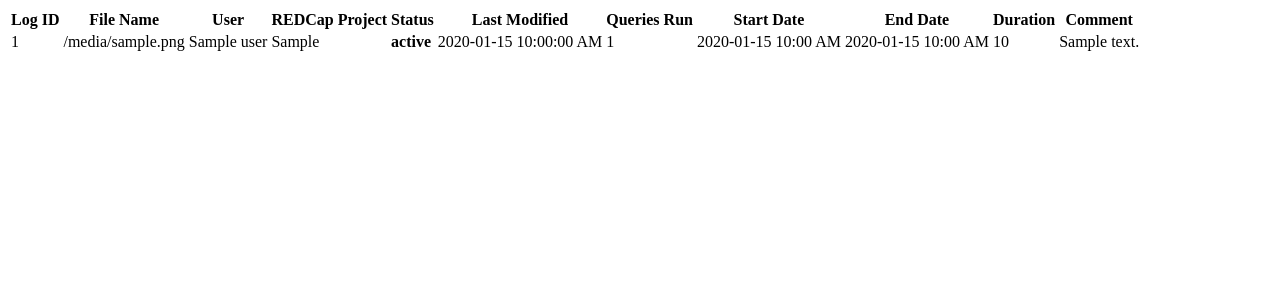
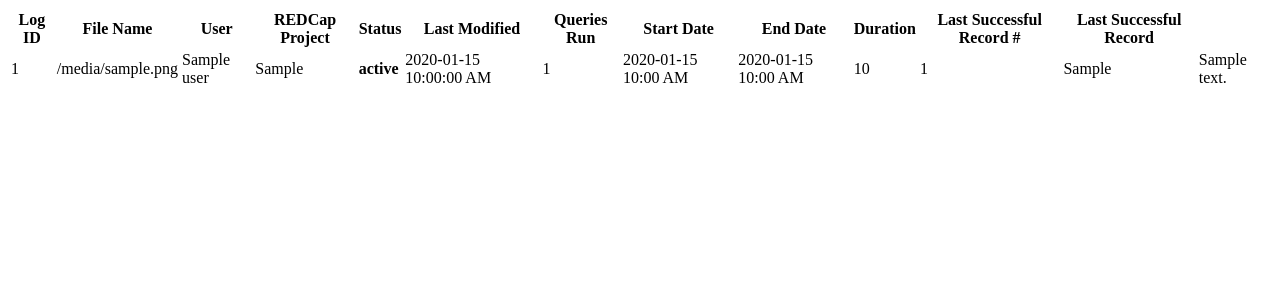
Before and after one commit to Center-for-Health-Informatics/redcap_importer, a Django app: template redcap_importer/templates/redcap_importer/snippets/upload_log_list.html in a window 1280 px wide. Shown: the top 300 px of the page. Run offline with Django 3.2, Linux system fonts and the light colour scheme; the template is opened without the code that fills it: most values are stand-ins (such as "Sample title", 1, 10 or a date in 2020).

Commit message:
display info about last uploaded recor

```diff
--- a/redcap_importer/admin.py
+++ b/redcap_importer/admin.py
@@ -106,6 +106,7 @@ class EtlLogAdmin(admin.ModelAdmin):
         "end_date",
         "get_duration",
         "query_count",
+        "last_successful_record_number",
         "get_loaded_count",
     )
     list_filter = ("direction", "status")
--- a/redcap_importer/templates/redcap_importer/snippets/upload_log_list.html
+++ b/redcap_importer/templates/redcap_importer/snippets/upload_log_list.html
@@ -11,7 +11,8 @@
             <th>Start Date</th>
             <th>End Date</th>
             <th>Duration</th>
-            <th>Comment</th>
+            <th>Last Successful Record #</th>
+            <th>Last Successful Record</th>
         </tr>
     </thead>
     <tbody>
@@ -37,6 +38,12 @@
                 <td>{{ oLog.start_date|date:'Y-m-d g:i A' }}</td>
                 <td>{{ oLog.end_date|date:'Y-m-d g:i A'|default:'' }}</td>
                 <td>{{ oLog.get_duration|default_if_none:'' }}</td>
+                <td>{{ oLog.last_successful_record_number }}</td>
+                {% if oLog.status == oLog.STATUS_UPLOAD_COMPLETE  %}
+                    <td>All records uploaded</td>
+                {% else %}
+                    <td>{{ oLog.last_successful_record|truncatechars:400 }}</td>
+                {% endif %}
                 <td>{{ oLog.comment|truncatechars:400 }}</td>
             </tr>
         {% endfor %}
```
